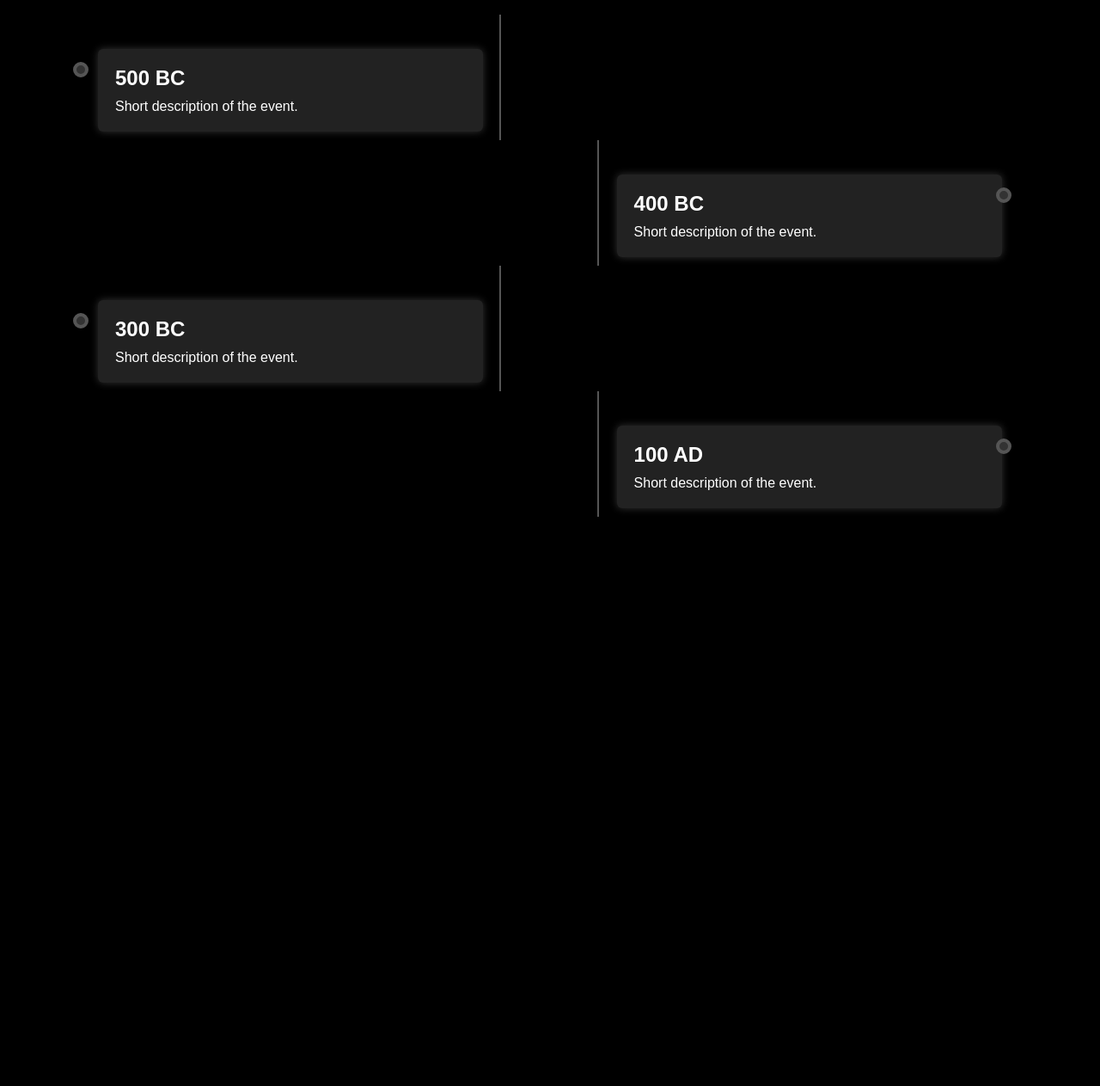
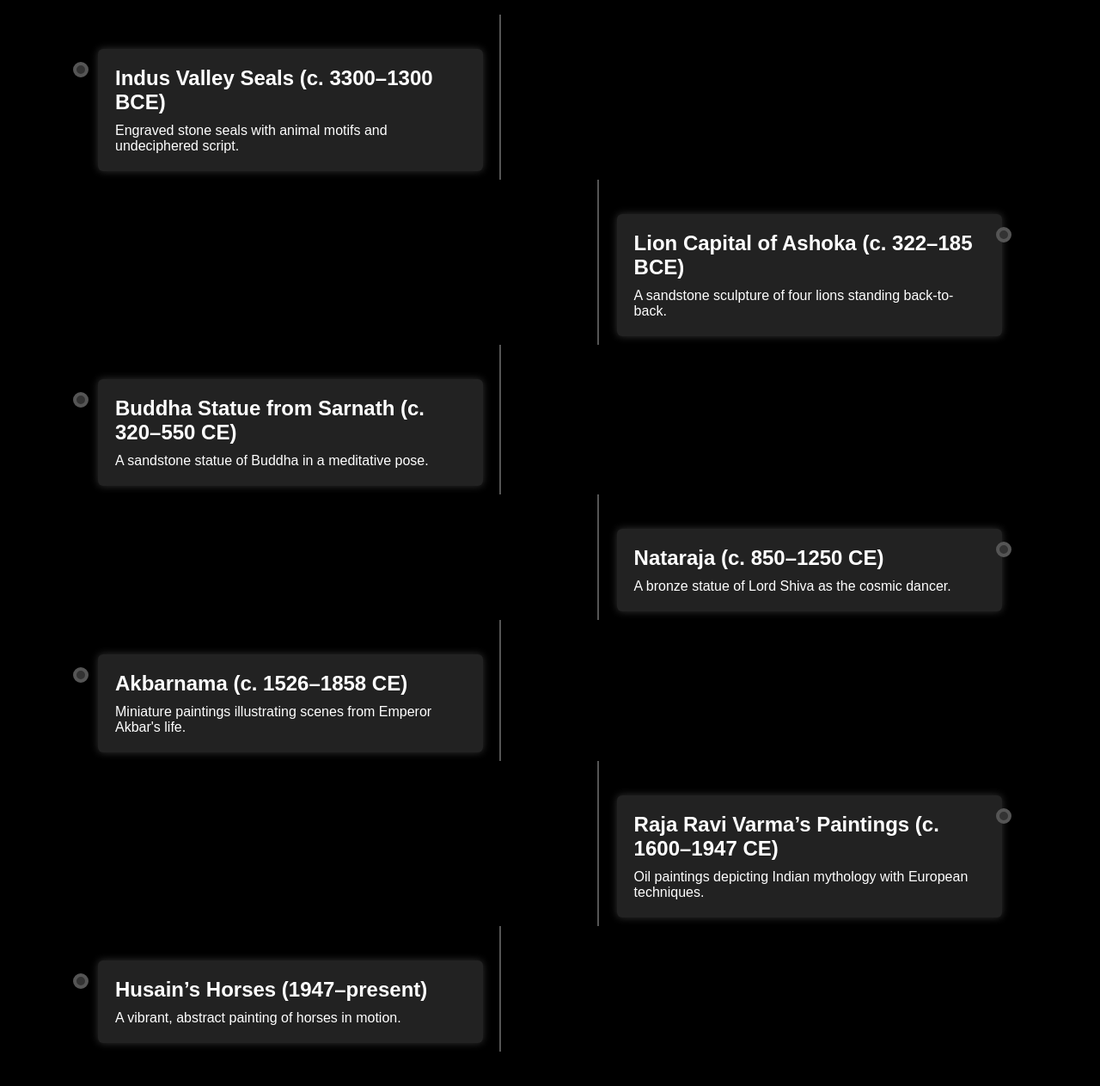
Before and after one commit to Ashish756357/Indian-art-forms, a plain HTML site: page index.html in a window 1280 px wide. Shown: the part 100-1363 px from the top of the page at 86% size. Before the commit the page ends 800 px from the top, so only its background shows below. Drawn offline with Linux system fonts and the light colour scheme.

Commit message:
Update index.html

```diff
--- a/index.html
+++ b/index.html
@@ -3,46 +3,80 @@
 <head>
     <meta charset="UTF-8">
     <meta name="viewport" content="width=device-width, initial-scale=1.0">
-    <title>Historical Timeline: BC & AD</title>
+    <title>Journey Through Indian Art History</title>
     <link rel="stylesheet" href="styles.css">
+    <link rel="script" href="script.js"
 </head>
 <body>
     <div class="timeline-container">
-        <h1>Historical Timeline: BC & AD</h1>
+        <h1>Journey Through Indian Art History</h1>
+
         <div class="timeline">
-            <div class="timeline-item left" data-image="image1.jpg" data-description="Detailed description of the 500 BC event.">
+            <!-- Indus Valley Civilization -->
+            <div class="timeline-item left" data-image="indus_valley_seals.jpg" data-description="These small, intricately carved seals were likely used for trade or administrative purposes. They feature animals, mythical creatures, and symbols that remain a mystery to this day." data-context="The seals provide insight into the trade, communication, and symbolic language of the Indus Valley people, indicating a complex and advanced society.">
                 <div class="content">
-                    <h2>500 BC</h2>
-                    <p>Short description of the event.</p>
+                    <h2>Indus Valley Seals (c. 3300–1300 BCE)</h2>
+                    <p>Engraved stone seals with animal motifs and undeciphered script.</p>
                 </div>
             </div>
-            <div class="timeline-item right" data-image="image2.jpg" data-description="Detailed description of the 400 BC event.">
+
+            <!-- Maurya Empire -->
+            <div class="timeline-item right" data-image="lion_capital.jpg" data-description="The Lion Capital is the national emblem of India. Carved from a single piece of sandstone, it symbolizes power, courage, pride, and confidence." data-context="Commissioned by Emperor Ashoka, a key figure in spreading Buddhism across Asia, this capital originally topped an Ashokan pillar, representing the spread of dharma (moral law).">
                 <div class="content">
-                    <h2>400 BC</h2>
-                    <p>Short description of the event.</p>
+                    <h2>Lion Capital of Ashoka (c. 322–185 BCE)</h2>
+                    <p>A sandstone sculpture of four lions standing back-to-back.</p>
                 </div>
             </div>
-            <div class="timeline-item left" data-image="image3.jpg" data-description="Detailed description of the 300 BC event.">
+
+            <!-- Gupta Period -->
+            <div class="timeline-item left" data-image="buddha_statue.jpg" data-description="This serene image of Buddha from Sarnath represents the pinnacle of Gupta art. The statue exemplifies the ideals of Buddhist art, with its calm expression and spiritual aura." data-context="The Gupta period is often called the 'Golden Age' of India, a time of significant cultural and artistic development, particularly in the depiction of religious figures.">
                 <div class="content">
-                    <h2>300 BC</h2>
-                    <p>Short description of the event.</p>
+                    <h2>Buddha Statue from Sarnath (c. 320–550 CE)</h2>
+                    <p>A sandstone statue of Buddha in a meditative pose.</p>
                 </div>
             </div>
-            <div class="timeline-item right" data-image="image4.jpg" data-description="Detailed description of the 100 AD event.">
+
+            <!-- Chola Dynasty -->
+            <div class="timeline-item right" data-image="nataraja.jpg" data-description="The Nataraja statue captures Shiva in his dance of creation, preservation, and destruction. It’s a prime example of Chola bronze work, renowned for its detailed craftsmanship." data-context="Under the Chola dynasty, South Indian art flourished, particularly in bronze sculptures. The Nataraja symbolizes the cycle of time and cosmic rhythm in Hinduism.">
                 <div class="content">
-                    <h2>100 AD</h2>
-                    <p>Short description of the event.</p>
+                    <h2>Nataraja (c. 850–1250 CE)</h2>
+                    <p>A bronze statue of Lord Shiva as the cosmic dancer.</p>
+                </div>
+            </div>
+
+            <!-- Mughal Empire -->
+            <div class="timeline-item left" data-image="akbarnama.jpg" data-description="The Akbarnama is a collection of miniatures that narrate the events of Emperor Akbar's reign. The paintings are celebrated for their vivid detail and blend of Persian and Indian styles." data-context="Mughal art was heavily influenced by Persian culture, leading to a unique Indo-Persian artistic tradition. The Akbarnama exemplifies the Mughals' appreciation for detailed documentation and artistic expression.">
+                <div class="content">
+                    <h2>Akbarnama (c. 1526–1858 CE)</h2>
+                    <p>Miniature paintings illustrating scenes from Emperor Akbar's life.</p>
+                </div>
+            </div>
+
+            <!-- Colonial Period -->
+            <div class="timeline-item right" data-image="raja_ravi_varma.jpg" data-description="Raja Ravi Varma is celebrated for his ability to fuse Indian themes with Western realism. His paintings, such as those of Hindu deities, brought classical Indian stories to life for a broad audience." data-context="As India came under British rule, the art scene saw a fusion of Indian and European styles. Raja Ravi Varma played a crucial role in this cultural synthesis, making art accessible to the masses.">
+                <div class="content">
+                    <h2>Raja Ravi Varma’s Paintings (c. 1600–1947 CE)</h2>
+                    <p>Oil paintings depicting Indian mythology with European techniques.</p>
+                </div>
+            </div>
+
+            <!-- Post-Independence -->
+            <div class="timeline-item left" data-image="husains_horses.jpg" data-description="M.F. Husain, often called the 'Picasso of India,' is known for his bold, modernist style. His horse paintings are particularly famous, symbolizing power, grace, and freedom." data-context="Post-independence India saw the rise of modern art movements, with artists like Husain leading the charge. His work reflects the dynamic and diverse cultural landscape of contemporary India.">
+                <div class="content">
+                    <h2>Husain’s Horses (1947–present)</h2>
+                    <p>A vibrant, abstract painting of horses in motion.</p>
                 </div>
             </div>
         </div>
-
     </div>
 
+    <!-- Popup for Detailed View -->
     <div id="popup" class="popup">
         <div class="popup-content">
             <span class="close">&times;</span>
             <h2 id="popup-title"></h2>
             <p id="popup-description"></p>
+            <p id="popup-context"></p>
             <img id="popup-image" src="" alt="Event Image">
         </div>
     </div>
```
